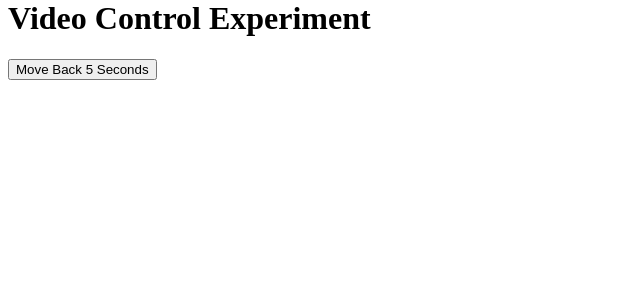
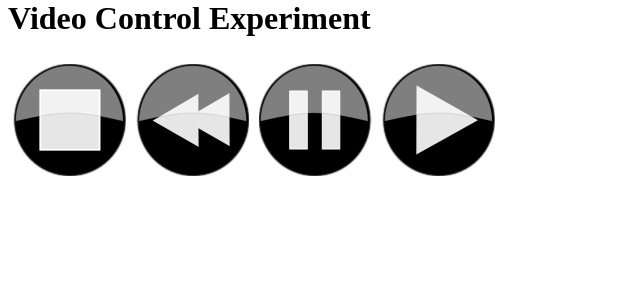
Before and after one commit to adimasuhid/video-control, a Node project: template views/control.jade in a window 1280 px wide. Shown: the part 21-321 px from the top of the page, without its empty margins (0-640 px from the left). Run offline with Node 20 templates, Linux system fonts and the light colour scheme; the template is opened without the code that fills it, so the values that code supplies are empty; some libraries are stand-ins or nearby versions.

Commit message:
Adds Controls

```diff
--- a/public/control-script.js
+++ b/public/control-script.js
@@ -4,9 +4,29 @@ function rewind() {
     //seconds = typeof seconds !== 'undefined' ? seconds : 5;
     //var setTime = seconds;
 
-    socket.emit('rewind', 5);
+    socket.emit('rewind');
+}
+
+function pause() {
+    socket.emit('pause');
+}
+
+function play() {
+    socket.emit('play');
+}
+
+function reset() {
+    socket.emit('reset');
+}
+
+function toggleFullScreen(){
+    socket.emit('fullscreen');
 }
 
 $(function(){
     $("#moveBack5").on("click", rewind);
+    $("#pause").on("click", pause);
+    $("#play").on("click", play);
+    $("#reset").on("click", reset);
+    $("#toggle-fullscreen").on("click", toggleFullScreen);
 });
--- /dev/null
+++ b/public/css/application.css
@@ -0,0 +1,34 @@
+#reset {
+    width: 113px;
+    height: 112px;
+    background-image: url("../images/controls.png");
+    background-position: -121px 0px;
+    display: inline-block;
+    margin: 5px;
+}
+
+#moveBack5{
+    width: 113px;
+    height: 112px;
+    background-image: url("../images/controls.png");
+    background-position: -487px 0px;
+    display: inline-block;
+    margin: 5px;
+}
+
+#pause{
+    width: 113px;
+    height: 112px;
+    background-image: url("../images/controls.png");
+    display: inline-block;
+    margin: 5px;
+}
+
+#play{
+    width: 113px;
+    height: 112px;
+    background-image: url("../images/controls.png");
+    background-position: -244px 0px;
+    display: inline-block;
+    margin: 5px;
+}
--- a/server.js
+++ b/server.js
@@ -35,19 +35,23 @@ io.configure(function () {
 
 
 io.sockets.on('connection', function (socket) {
-    // kept for reference
-	socket.on('setPseudo', function (data) {
-		socket.set('pseudo', data);
-	});
-	socket.on('message', function (message) {
-		socket.get('pseudo', function (error, name) {
-			var data = { 'message' : message, pseudo : name };
-			socket.broadcast.emit('message', data);
-			console.log("user " + name + " send this : " + message);
-		})
-	});
+    socket.on('rewind', function(){
+        socket.broadcast.emit('rewind');
+    });
 
-    socket.on('rewind', function(setTime){
-        socket.broadcast.emit('rewind', setTime);
+    socket.on('pause', function(){
+        socket.broadcast.emit('pause');
+    });
+
+    socket.on('play', function(){
+        socket.broadcast.emit('play');
+    });
+
+    socket.on('reset', function(){
+        socket.broadcast.emit('reset');
+    });
+
+    socket.on('fullscreen', function(){
+        socket.broadcast.emit('fullscreen');
     });
 });
--- a/views/control.jade
+++ b/views/control.jade
@@ -6,9 +6,14 @@ html
     script(src="/socket.io/socket.io.js")
     script(src="//vjs.zencdn.net/4.2/video.js")
     link(href="//vjs.zencdn.net/4.2/video-js.css" rel="stylesheet")
+    link(href="css/application.css" rel="stylesheet")
   body
     div.container
       header
       h1 Video Control Experiment
-    button#moveBack5 Move Back 5 Seconds
+    #reset
+    #moveBack5
+    #pause
+    #play
+    <!--button#toggle-fullscreen-->
     script(src="control-script.js")
--- a/views/home.jade
+++ b/views/home.jade
@@ -15,5 +15,4 @@ html
         poster="http://video-js.zencoder.com/oceans-clip.png"
         data-setup='{"example_option":true}')
         source(src="http://192.168.0.104:4000/videos/nick_slater.mp4" type='video/mp4')
-    button#moveBack5 Move Back 5 Seconds
     script(src="script.js")
```
Also changed, not shown: public/script.js (+43 -29 lines), public/images/controls.png (added), 2 other files.
